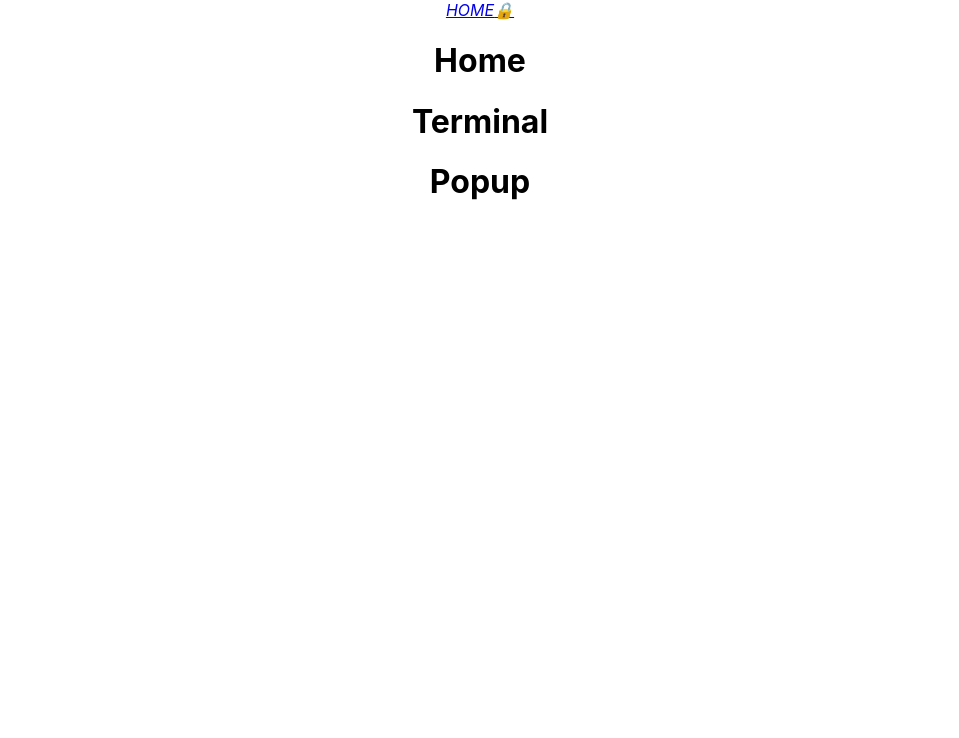
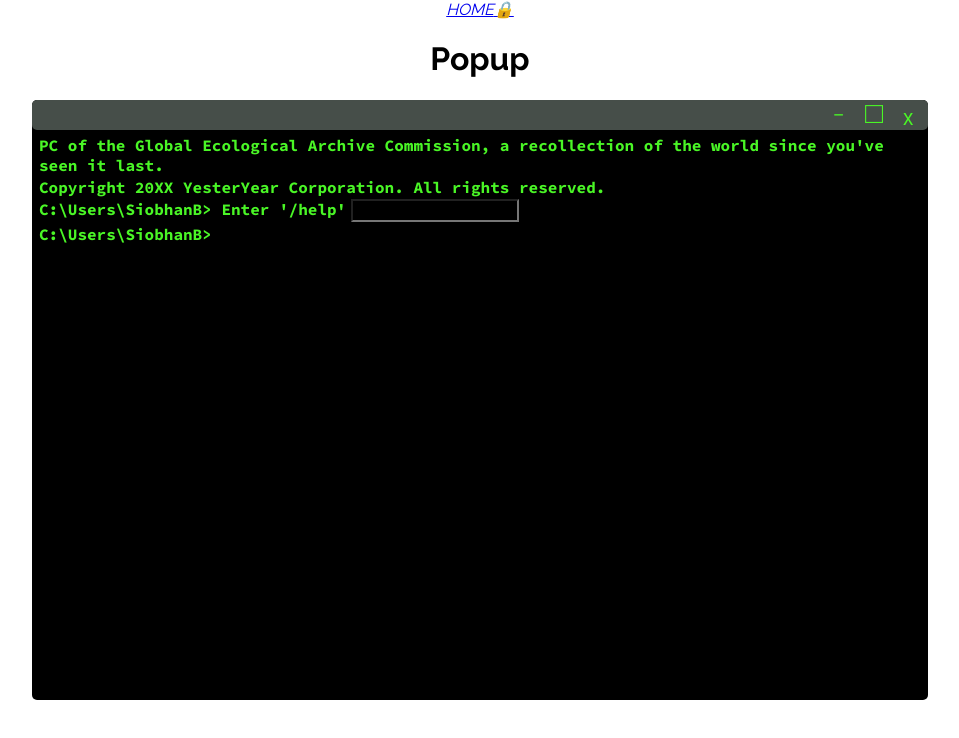
Before and after one commit to huda-ayaz/env-archive, a React (Create React App) app: page / in a window 1280 px wide. Shown: the top 738 px of the page, without its empty margins (160-1119 px from the left). Built offline with nearby package versions, Linux system fonts and the light colour scheme.

Commit message:
Work on terminal and styling

```diff
--- a/src/App.css
+++ b/src/App.css
@@ -1,38 +1,14 @@
+/* Raleway (regular font): Light 300, Regular 400, SemiBold 600, Bold 700, Black 900 */
+/* Source Code Pro (terminal font): Light 300, Regular 400, SemiBold 600, Bold 700, Black 900 */
+@import url('https://fonts.googleapis.com/css2?family=Raleway:wght@300;400;600;700;900&family=Source+Code+Pro:wght@300;400;600;700;900&display=swap');
+
+body {
+  font-family: 'Raleway', sans-serif;
+  min-height: 100vh;
+  display: flex;
+  flex-direction: column;
+}
+
 .App {
   text-align: center;
 }
-
-.App-logo {
-  height: 40vmin;
-  pointer-events: none;
-}
-
-@media (prefers-reduced-motion: no-preference) {
-  .App-logo {
-    animation: App-logo-spin infinite 20s linear;
-  }
-}
-
-.App-header {
-  background-color: #282c34;
-  min-height: 100vh;
-  display: flex;
-  flex-direction: column;
-  align-items: center;
-  justify-content: center;
-  font-size: calc(10px + 2vmin);
-  color: white;
-}
-
-.App-link {
-  color: #61dafb;
-}
-
-@keyframes App-logo-spin {
-  from {
-    transform: rotate(0deg);
-  }
-  to {
-    transform: rotate(360deg);
-  }
-}
--- a/src/components/Home.jsx
+++ b/src/components/Home.jsx
@@ -2,11 +2,12 @@ import React, { useContext, useState, useEffect } from 'react';
 import { Navigate, redirect, useNavigate, Link } from 'react-router-dom';
 import Popup from './Popup';
 import Terminal from './Terminal';
+import "../App.css";
+import "../stylesheets/Home.css";
 
 const Home = () => {
     return(
         <div>
-            <h1>Home</h1>
             <Terminal/>
             <Popup/>
         </div>
--- a/src/components/Terminal.jsx
+++ b/src/components/Terminal.jsx
@@ -1,10 +1,57 @@
 import React, { useContext, useState, useEffect } from 'react';
 import { Navigate, redirect, useNavigate, Link } from 'react-router-dom';
+import "../App.css";
+import "../stylesheets/Terminal.css";
 
 const Terminal = () => {
+    const [command, setCommand] = useState('');
+    const [askHelp, setAskHelp] = useState(false);
+
+    const checkCommand = () => {
+        if (command === '/help') {
+            setAskHelp(true);
+        }
+    }
+
+    // useEffect(() => {
+    //     const onEnter = () => {
+    //         if (command === '/help') {
+    //             alert('help');
+    //         }
+    //     }
+    // }, [command]);
+    // const onEnter = () = {
+    //     if (input === '/help') {
+
+    //     }
+    // }
     return(
-        <div>
-            <h1>Terminal</h1>
+        <div className='window'>
+            <div>
+                <div className='terminal-bar'>
+                    <div className='terminal-bar-button'>-</div>
+                    <div className='terminal-bar-button'>□</div>
+                    <div className='terminal-bar-button close'>ˣ</div>
+                </div>
+            </div>
+            <p className='terminal-text'>PC of the Global Ecological Archive Commission, a recollection of the world since you've seen it last.</p>
+            <p className='terminal-text'>Copyright 20XX YesterYear Corporation. All rights reserved.</p>
+            <div className='request'>
+                <p className='terminal-text'>C:\Users\SiobhanB{'>'} Enter '/help' </p>
+                <input
+                    type="text"
+                    name="command"
+                    onKeyDown={(e) => {
+                        if (e.key === "Enter") {
+                            setCommand(e.target.value);
+                        }
+                    }}
+                    className='cursor terminal-text'>
+                </input>
+            </div>
+            <div className='request'>
+                <p className='terminal-text'>C:\Users\SiobhanB{'>'}  </p>
+            </div>
         </div>
     )
 }
--- a/src/stylesheets/Terminal.css
+++ b/src/stylesheets/Terminal.css
@@ -0,0 +1,59 @@
+/* General Terminal Styling */
+.terminal-text {
+    font-family: 'Source Code Pro', monospace;
+    margin-left: 7px;
+    margin-top: 2px;
+    margin-bottom: 0;
+}
+
+.window {
+    background-color: black;
+    color: #4AF626;
+    text-align: left;
+    font-weight: bold;
+    width: 70%;
+    height: 600px;
+    position: fixed;
+    top: 50%;
+    left: 50%;
+    transform: translate(-50%, -50%);
+    border-radius: 5px;
+}
+
+/* Terminal Bar Styling */
+.terminal-bar {
+    background-color: #464e49;
+    color: #4AF626;
+    text-align: right;
+    font-weight: bold;
+    width: 100%;
+    height: 30px;
+    display: flex;
+    justify-content: end;
+    align-items: center;
+    border-radius: 5px;
+    margin-bottom: 5px;
+}
+
+.terminal-bar-button {
+    margin: 0 10px;
+    margin-top: -5px;
+    font-size: 30px;
+    font-weight: 300;
+}
+
+.close {
+    margin-top: 13px;
+    margin-right: 15px;
+}
+
+/* Terminal Body Styling */
+.request {
+    display: flex;
+}
+
+.cursor {
+    margin-left: 5px;
+    background-color: black;
+    color: white;
+}
```
